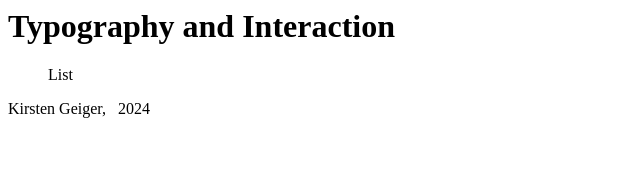
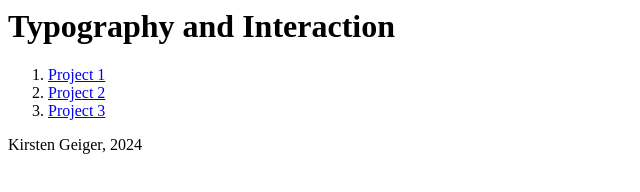
Before and after one commit to kirstengeiger/kirstengeiger.github.io, a plain HTML site: page index.html in a window 1280 px wide. Shown: the whole page, without its empty margins (0-640 px from the left). Drawn offline with Linux system fonts and the light colour scheme.

Commit message:
Added links

```diff
--- a/index.html
+++ b/index.html
@@ -7,12 +7,14 @@
             <h1>Typography and Interaction</h1>
         </header>
         <main>
-        <ul>
-            <p>List</p>
-        </ul>
+        <ol>
+            <li><a href="https://kirstengeiger.github.io/cultoftheugly/">Project 1</a></li>
+            <li><a href="https://kritsd.github.io/spread/">Project 2</a></li>
+            <li><a href="https://kirstengeiger.github.io/binding/">Project 3</a></li>
+        </ol>
         </main>
         <footer>
-            <p>Kirsten Geiger, &nbsp; 2024</p>
+            <p>Kirsten Geiger,&nbsp;2024</p>
         </footer>
     </body>
 </html>
```
